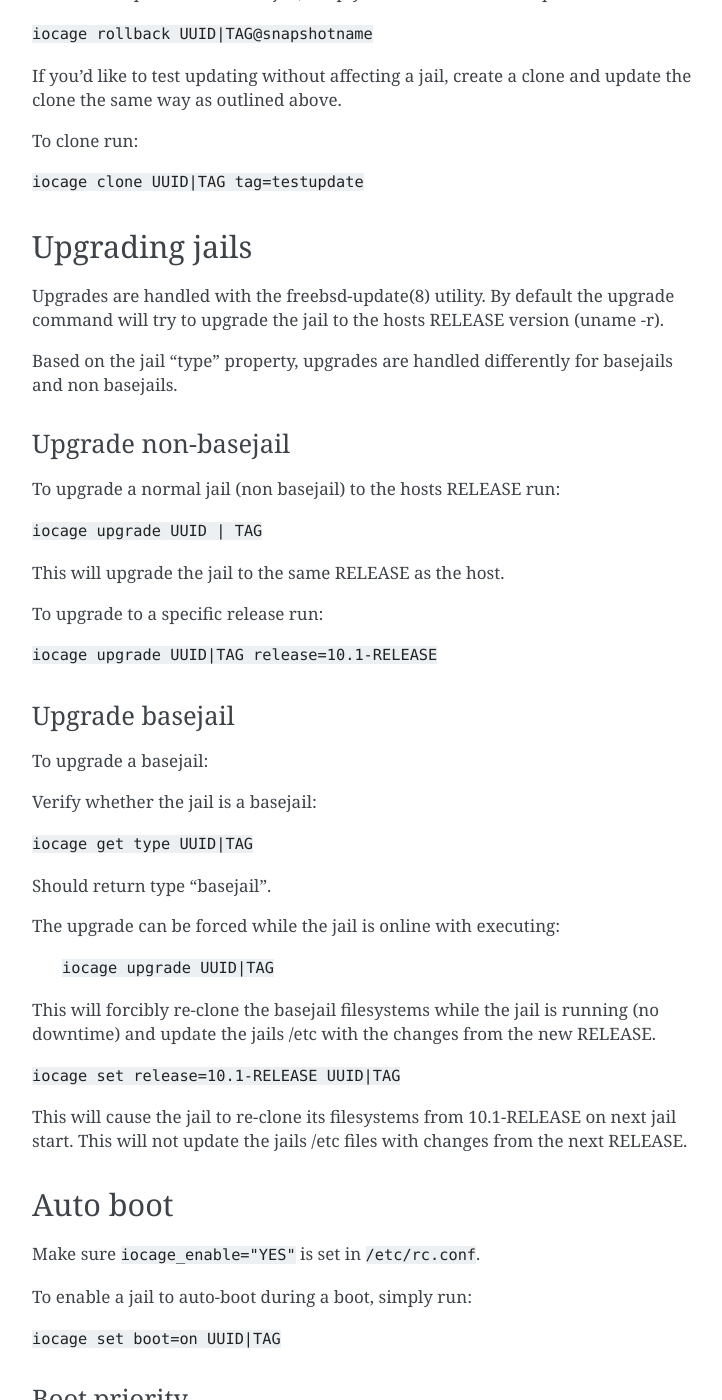
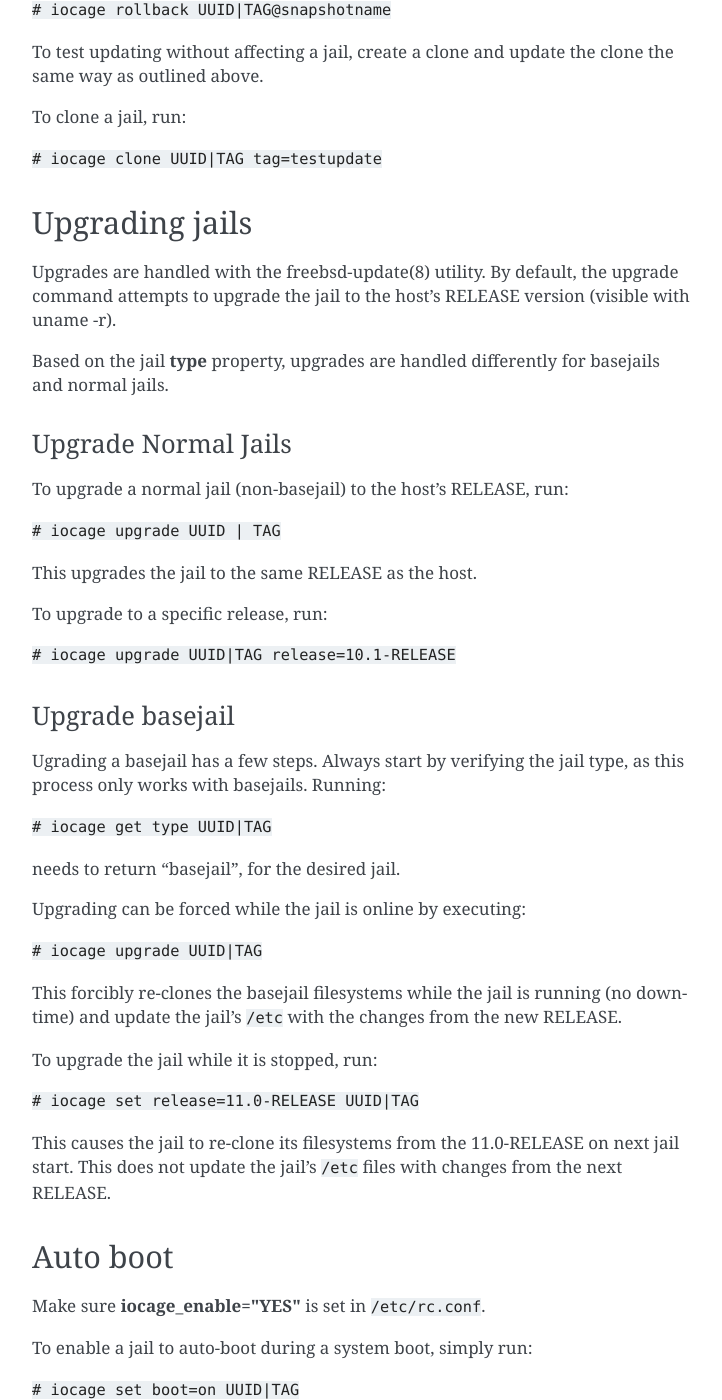
Before and after one commit to iocage/iocage, a Sphinx documentation site: the page built from doc/source/advanced-use.rst, in a window 1280 px wide and 1400 px high, scrolled down 1243 px. Shown: the whole window, without its empty margins (388-1110 px from the left). Built offline with Sphinx 7.4.7, drawn with Linux system fonts in a browser that asks for light colours; pages that are not in the unit, such as notebooks, are missing from menus; some of the changed text lies outside the part shown.

Commit message:
Review advanced-use.rst
(Ignored text accuracy for this commit)
Updated advanced-use.rst with:
- Grammar fixes
- Syntax fixes (ReST/Sphinx)
- Emphasis on important words.
- Rewrite/reorganize sentences for clarity.
- PEP8 fixes.
- White spacing fixes.

```diff
--- a/doc/source/advanced-use.rst
+++ b/doc/source/advanced-use.rst
@@ -6,246 +6,256 @@
 ------
 
 When a jail is cloned, iocage creates a ZFS clone filesystem.
-In a nutshell clones are cheap lightweight writable snapshots.
+Essentially, clones are cheap, lightweight, and writable snapshots.
 
-A clone depends on its source snapshot and filesystem.
-If you'd like to destroy the source jail and preserve its clones
-you need to promote the clone first, otherwise the source jail cannot be destroyed.
+A clone depends on its source snapshot and filesystem. To destroy the
+source jail and preserve its clones, the clone must be promoted first.
 
 Create a clone
 ++++++++++++++
 
-To clone www01 to www02 run:
+To clone **www01** to **www02**, run:
 
-``iocage clone www01 tag=www02``
+:samp:`# iocage clone www01 tag=www02`
 
-To clone a jail from an existing snapshot:
+Clone a jail from an existing snapshot with:
 
-``iocage clone www01@snapshotname tag=www03``
+:samp:`# iocage clone www01@snapshotname tag=www03`
 
 Promoting a clone
 +++++++++++++++++
 
-**To promote a cloned jail, simply run:**
+**To promote a cloned jail, run:**
 
-``iocage promote UUID | TAG``
+:samp:`# iocage promote UUID | TAG`
 
-The above step will reverse the clone and source jail relationship.
-Basically the clone will become the source and the source jail will be demoted to a clone.
+This reverses the *clone* and *source* jail relationship. The clone
+becomes the source and the source jail is demoted to a clone.
 
-**Now you can remove the demoted jail with:**
+**The demoted jail can now be removed:**
 
-``iocage destroy UUID | TAG``
+:samp:`# iocage destroy UUID | TAG`
 
 Updating jails
 --------------
 
-Updates are handled with the freebsd-update(8) utility. Jails can be updated
-while they are stopped or running.
+Updates are handled with the freebsd-update(8) utility. Jails can be
+updated while they are stopped or running.
 
-To update a jail to latest patch level run:
+To update a jail to latest patch level, run:
 
-``iocage update UUID | TAG``
+:samp:`# iocage update UUID | TAG`
 
-This will create a back-out snapshot of the jail automatically.
+This automatically creates a back-out snapshot of the jail.
 
-When finished with updating and the jail is working OK, simply remove the snapshot:
+When updates are finished and the jail appears to function properly,
+remove the snapshot:
 
-``iocage snapremove UUID|TAG@snapshotname``
+:samp:`# iocage snapremove UUID|TAG@snapshotname`
 
-In case the update breaks the jail, simply revert back to the snapshot:
+If the update breaks the jail, revert back to the original snapshot:
 
-``iocage rollback UUID|TAG@snapshotname``
+:samp:`# iocage rollback UUID|TAG@snapshotname`
 
-If you'd like to test updating without affecting a jail, create a clone and
-update the clone the same way as outlined above.
+To test updating without affecting a jail, create a clone and update the
+clone the same way as outlined above.
 
-To clone run:
+To clone a jail, run:
 
-``iocage clone UUID|TAG tag=testupdate``
+:samp:`# iocage clone UUID|TAG tag=testupdate`
 
 Upgrading jails
 ---------------
 
-Upgrades are handled with the freebsd-update(8) utility.
-By default the upgrade command will try to upgrade the jail
-to the hosts RELEASE version (uname -r).
+Upgrades are handled with the freebsd-update(8) utility. By default, the
+upgrade command attempts to upgrade the jail to the host's RELEASE
+version (visible with uname -r).
 
-Based on the jail "type" property, upgrades are handled differently
-for basejails and non basejails.
+Based on the jail **type** property, upgrades are handled differently
+for basejails and normal jails.
 
-Upgrade non-basejail
+Upgrade Normal Jails
 ++++++++++++++++++++
 
-To upgrade a normal jail (non basejail) to the hosts RELEASE run:
+To upgrade a normal jail (non-basejail) to the host's RELEASE, run:
 
-``iocage upgrade UUID | TAG``
+:samp:`# iocage upgrade UUID | TAG`
 
-This will upgrade the jail to the same RELEASE as the host.
+This upgrades the jail to the same RELEASE as the host.
 
-To upgrade to a specific release run:
+To upgrade to a specific release, run:
 
-``iocage upgrade UUID|TAG release=10.1-RELEASE``
+:samp:`# iocage upgrade UUID|TAG release=10.1-RELEASE`
 
 Upgrade basejail
 ++++++++++++++++
 
-To upgrade a basejail:
+Ugrading a basejail has a few steps. Always start by verifying the jail
+type, as this process only works with basejails. Running:
 
-Verify whether the jail is a basejail:
+:samp:`# iocage get type UUID|TAG`
 
-``iocage get type UUID|TAG``
+needs to return "basejail", for the desired jail.
 
-Should return type "basejail".
+Upgrading can be forced while the jail is online by executing:
 
-The upgrade can be forced while the jail is online with executing:
+:samp:`# iocage upgrade UUID|TAG`
 
-  ``iocage upgrade UUID|TAG``
+This forcibly re-clones the basejail filesystems while the jail is
+running (no downtime) and update the jail's :file:`/etc` with the
+changes from the new RELEASE.
 
-This will forcibly re-clone the basejail filesystems while the jail is running (no downtime) and update the jails /etc with the changes from the new RELEASE.
+To upgrade the jail while it is stopped, run:
 
-``iocage set release=10.1-RELEASE UUID|TAG``
+:samp:`# iocage set release=11.0-RELEASE UUID|TAG`
 
-This will cause the jail to re-clone its filesystems from 10.1-RELEASE on next jail start. This will not update the jails /etc files with changes from the next RELEASE.
+This causes the jail to re-clone its filesystems from the 11.0-RELEASE
+on next jail start. This does not update the jail's :file:`/etc` files
+with changes from the next RELEASE.
 
 Auto boot
 ---------
 
-Make sure ``iocage_enable="YES"`` is set in ``/etc/rc.conf``.
+Make sure :command:`iocage_enable="YES"` is set in :file:`/etc/rc.conf`.
 
-To enable a jail to auto-boot during a boot, simply run:
+To enable a jail to auto-boot during a system boot, simply run:
 
-``iocage set boot=on UUID|TAG``
+:samp:`# iocage set boot=on UUID|TAG`
 
 Boot priority
 +++++++++++++
 
 Boot order can be specified by setting the priority value:
 
-``iocage set priority=20 UUID|TAG``
+:samp:`# iocage set priority=20 UUID|TAG`
 
-Lower value means higher boot priority.
+*Lower* values are higher in the boot priority.
 
 Snapshot management
 -------------------
 
 iocage supports transparent ZFS snapshot management out of the box.
-Snapshots are point-in-time copies of data, a safety point to which a jail can be reverted at any time.
-Initially snapshots take up almost no space as only changing data is recorded.
+Snapshots are point-in-time copies of data, a safety point to which a
+jail can be reverted at any time. Initially, snapshots take up almost no
+space, as only changing data is recorded.
 
 List snapshots for a jail with:
 
-``iocage snaplist UUID|TAG``
+:samp:`# iocage snaplist UUID|TAG`
 
-To create a new snapshot run:
+To create a new snapshot, run:
 
-``iocage snapshot UUID|TAG``
+:samp:`# iocage snapshot UUID|TAG`
 
-This will create a snapshot based on current time.
+This creates a snapshot based on current time.
 
-If you'd like to create a snapshot with custom naming run:
+To create a snapshot with custom naming, run:
 
-``iocage snapshot UUID|TAG@mysnapshotname``
+:samp:`# iocage snapshot UUID|TAG@mysnapshotname`
 
 Resource limits
 ---------------
 
-iocage can enable optional resource limits for a jail. The outlined procedure should provide enough for
-a decent starting point.
+iocage can enable optional resource limits for a jail. The outlined
+procedure here is meant to provide a starting point for the user.
 
 Limit core or thread
 ++++++++++++++++++++
 
 Limit a jail to a single thread or core number 1:
 
-``iocage set cpuset=1 UUID|TAG``
-``iocage start UUID|TAG``
+:samp:`# iocage set cpuset=1 UUID|TAG`
+:samp:`# iocage start UUID|TAG`
 
 List applied rules
 ++++++++++++++++++
 
 List applied limits:
 
-``iocage limits UUID|TAG``
+:samp:`# iocage limits UUID|TAG`
 
 Limit DRAM use
 ++++++++++++++
 
-Limit a jail to 4G DRAM memory use (limit RSS memory use can be done on-the-fly):
+Limit a jail to 4G DRAM memory use (limit RSS memory use can be done
+on-the-fly):
 
-``iocage set memoryuse=4G:deny UUID|TAG``
+:samp:`# iocage set memoryuse=4G:deny UUID|TAG`
 
 Turn on resource limits
 +++++++++++++++++++++++
 
 Turn on resource limiting for jail:
 
-``iocage set rlimits=on UUID|TAG``
+:samp:`# iocage set rlimits=on UUID|TAG`
 
 Apply limits
 ++++++++++++
 
 Apply limit on-the-fly:
 
-``iocage cap UUID | TAG``
+:samp:`# iocage cap UUID | TAG`
 
 Check limits
 ++++++++++++
 
 Check active limits:
 
-``iocage limits UUID | TAG``
+:samp:`# iocage limits UUID | TAG`
 
 Limit CPU use by %
 ++++++++++++++++++
 
 Limit CPU execution to 20%:
 
-``iocage set pcpu=20:deny UUID|TAG``
-``iocage cap UUID|TAG``
+:samp:`# iocage set pcpu=20:deny UUID|TAG`
+:samp:`# iocage cap UUID|TAG`
 
 Check limits:
 
-``iocage limits UUID | TAG``
+:samp:`# iocage limits UUID | TAG`
 
 Resetting a jail's properties
 +++++++++++++++++++++++++++++
 
-If you have many properties on a jail that you would like to reset back to defaults, iocage easily allows that!
+iocage easily allows resetting a jail's properties back to their
+defaults!
 
 To reset to defaults:
 
-``iocage reset UUID | TAG``
+:samp:`# iocage reset UUID | TAG`
 
 You can also reset every jail to the default properties:
 
-``iocage reset ALL``
+:samp:`# iocage reset ALL`
 
-Resetting a jail will retain the jails UUID and TAG. Everything else will be lost. Make sure to set any custom properties back that you need. If you have set anything via ``iocage set PROPERTY default`` You have nothing left to do!
+Resetting a jail retains the jail's UUID and TAG. Everything else is
+lost. Be sure to reset any needed custom properties. If anything is set
+by ``iocage set PROPERTY default``, there is nothing else required!
 
 Automatic package installation
 ------------------------------
 
 Packages can be installed automatically at creation time!
 
-Specify the ``pkglist`` property at creation time, which should point to a text file
-containing one package name per line. Please note you need to have Internet
-connection for this to work as ``pkg install`` will try to get the packages from
+Specify the ``pkglist`` property at creation time, which needs to point
+to a text file containing one package name per line. Note an Internet
+connection is required, as :command:`pkg install` obtains packages from
 online repositories.
 
 **Example:**
 
-Create a pkgs.txt file and add package names to it.
+Create a :file:`pkgs.txt` file and add package names to it.
 
-``pkgs.txt``:
+:file:`pkgs.txt`:
 
-    ::
+.. code-block:: none
 
-        nginx
-        tmux
+   nginx
+   tmux
 
-Now simply create a jail and supply the pkgs.txt file:
+Now, create a jail and supply :file:`pkgs.txt`:
 
-``iocage create pkglist=/path-to/pkgs.txt tag=myjail``
+:samp:`# iocage create pkglist=/path-to/pkgs.txt tag=myjail`
 
-This will install ``nginx`` and ``tmux`` in the newly created jail.
+This installs **nginx** and **tmux** in the newly created jail.
```
